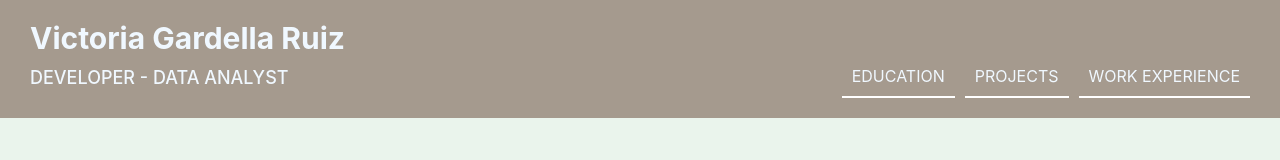
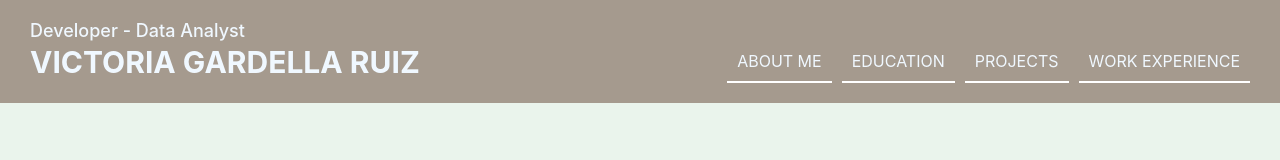
Before and after one commit to VGardella/cv-application, a React (Create React App) app in the folder cv-project/: page / in a window 1280 px wide. Shown: the top 160 px of the page. Built offline with nearby package versions, Linux system fonts and the light colour scheme.

Commit message:
fix: text disposition and anchor tags

```diff
--- a/cv-project/src/components/layout/Header.js
+++ b/cv-project/src/components/layout/Header.js
@@ -2,16 +2,17 @@ export default function Header() {
     return (
         <div className='header'>
             <div className='header-top'>
-                <h1 className='my-name'>Victoria Gardella Ruiz</h1>
+                <p className='my-description'>Developer - Data Analyst</p>
             </div>
             <div className='header-bottom'>
                 <div className='bottom-description'>
-                    <p className='my-description'>Developer - Data Analyst</p>
+                    <h1 className='my-name'>Victoria Gardella Ruiz</h1>
                 </div>
                 <div className='nav-bar'>
-                    <a href='#edu' alt='Education'>Education</a>
-                    <a href='#proj' alt='Projects'>Projects</a>
-                    <a href='#work' alt='Work Experience'>Work Experience</a>
+                    <a href='#personal' alt='Persoanl' id='personal-link'>About Me</a>
+                    <a href='#edu' alt='Education' id='edu-link'>Education</a>
+                    <a href='#proj' alt='Projects' id='projects-link'>Projects</a>
+                    <a href='#work' alt='Work Experience' id='work-link'>Work Experience</a>
                 </div>
             </div>
         </div>
```
